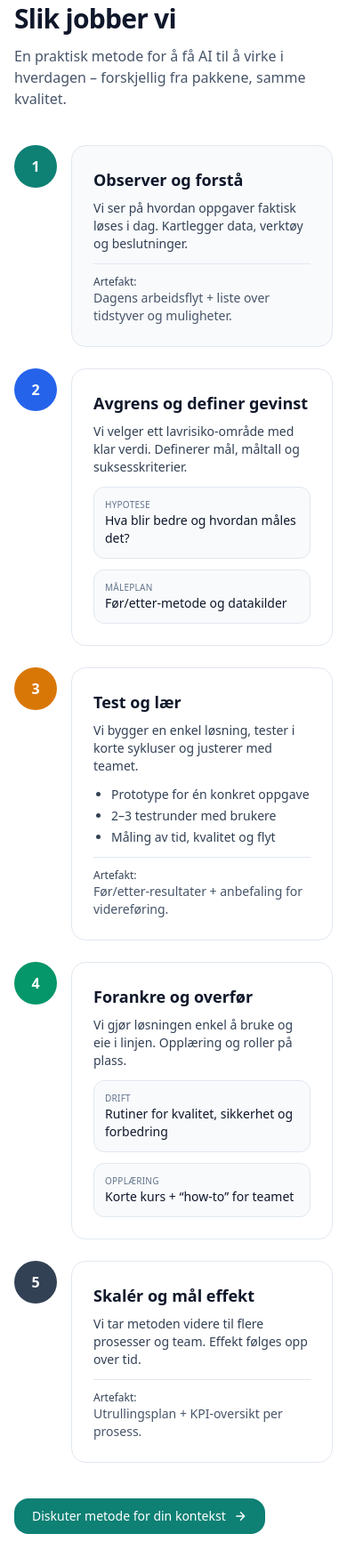
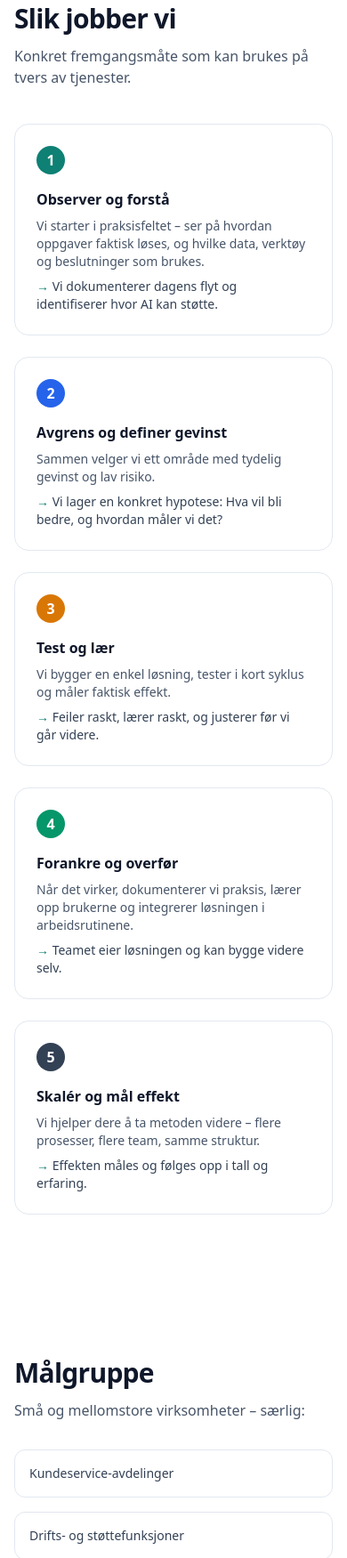
Before and after one commit to bmflindrum-realiser/realiser-static-site, a plain HTML site: page index.html in a window 390 px wide. Shown: the part 3067-4818 px from the top of the page at 89% size. Drawn offline with nearby package versions, Linux system fonts and the light colour scheme.

Commit message:
Update index.html

```diff
--- a/index.html
+++ b/index.html
@@ -161,159 +161,65 @@
   </div>
 </section>
 
- <!-- PROSESS / SLik jobber vi – konkret metodikk -->
+<!-- PROSESS / Slik jobber vi – horisontal -->
 <section id="prosess" class="py-20 sm:py-24 bg-white">
   <div class="max-w-6xl mx-auto px-4 sm:px-6 lg:px-8">
     <h2 class="text-3xl sm:text-4xl font-semibold tracking-tight">Slik jobber vi</h2>
-    <p class="mt-3 text-slate-600 max-w-3xl">
-      En praktisk metode for å få AI til å virke i hverdagen – forskjellig fra pakkene, samme kvalitet.
-    </p>
+    <p class="mt-3 text-slate-600 max-w-3xl">Konkret fremgangsmåte som kan brukes på tvers av tjenester.</p>
 
-    <!-- Vertical timeline on desktop, stacked on mobile -->
-    <div class="mt-10 relative">
-      <div class="hidden md:block absolute left-6 top-0 bottom-0 w-px bg-slate-200"></div>
-
+    <div class="mt-10 grid md:grid-cols-5 gap-6">
       <!-- 1 -->
-      <div class="relative md:pl-16">
-        <div class="flex items-start gap-4">
-          <div class="shrink-0 w-12 h-12 rounded-full bg-[var(--brand)] text-white flex items-center justify-center font-semibold">1</div>
-          <div class="rounded-2xl border border-slate-200 bg-slate-50 p-6 w-full">
-            <h3 class="font-semibold text-lg">Observer og forstå</h3>
-            <p class="mt-2 text-sm text-slate-700">Vi ser på hvordan oppgaver faktisk løses i dag. Kartlegger data, verktøy og beslutninger.</p>
-            <div class="mt-3 pt-3 border-t border-slate-200">
-              <div class="text-xs font-medium text-slate-700">Artefakt:</div>
-              <p class="text-sm text-slate-600">Dagens arbeidsflyt + liste over tidstyver og muligheter.</p>
-            </div>
-          </div>
-        </div>
+      <div class="rounded-2xl border border-slate-200 p-6">
+        <div class="w-8 h-8 rounded-full bg-[var(--brand)] text-white flex items-center justify-center font-semibold">1</div>
+        <h3 class="mt-4 font-semibold">Observer og forstå</h3>
+        <p class="mt-2 text-sm text-slate-600">
+          Vi starter i praksisfeltet – ser på hvordan oppgaver faktisk løses, og hvilke data, verktøy og beslutninger som brukes.
+        </p>
+        <p class="mt-2 text-sm text-slate-700"><span class="text-[var(--brand)]">→</span> Vi dokumenterer dagens flyt og identifiserer hvor AI kan støtte.</p>
       </div>
 
       <!-- 2 -->
-      <div class="relative mt-6 md:pl-16">
-        <div class="flex items-start gap-4">
-          <div class="shrink-0 w-12 h-12 rounded-full bg-blue-600 text-white flex items-center justify-center font-semibold">2</div>
-          <div class="rounded-2xl border border-slate-200 bg-white p-6 w-full">
-            <h3 class="font-semibold text-lg">Avgrens og definer gevinst</h3>
-            <p class="mt-2 text-sm text-slate-700">Vi velger ett lavrisiko-område med klar verdi. Definerer mål, måltall og suksesskriterier.</p>
-            <div class="mt-3 grid sm:grid-cols-2 gap-3">
-              <div class="rounded-xl border border-slate-200 p-3 bg-slate-50">
-                <div class="text-[10px] uppercase tracking-wide text-slate-500">Hypotese</div>
-                <div class="text-sm font-medium">Hva blir bedre og hvordan måles det?</div>
-              </div>
-              <div class="rounded-xl border border-slate-200 p-3 bg-slate-50">
-                <div class="text-[10px] uppercase tracking-wide text-slate-500">Måleplan</div>
-                <div class="text-sm font-medium">Før/etter-metode og datakilder</div>
-              </div>
-            </div>
-          </div>
-        </div>
+      <div class="rounded-2xl border border-slate-200 p-6">
+        <div class="w-8 h-8 rounded-full bg-blue-600 text-white flex items-center justify-center font-semibold">2</div>
+        <h3 class="mt-4 font-semibold">Avgrens og definer gevinst</h3>
+        <p class="mt-2 text-sm text-slate-600">
+          Sammen velger vi ett område med tydelig gevinst og lav risiko.
+        </p>
+        <p class="mt-2 text-sm text-slate-700"><span class="text-[var(--brand)]">→</span> Vi lager en konkret hypotese: Hva vil bli bedre, og hvordan måler vi det?</p>
       </div>
 
       <!-- 3 -->
-      <div class="relative mt-6 md:pl-16">
-        <div class="flex items-start gap-4">
-          <div class="shrink-0 w-12 h-12 rounded-full bg-amber-600 text-white flex items-center justify-center font-semibold">3</div>
-          <div class="rounded-2xl border border-slate-200 bg-white p-6 w-full">
-            <h3 class="font-semibold text-lg">Test og lær</h3>
-            <p class="mt-2 text-sm text-slate-700">Vi bygger en enkel løsning, tester i korte sykluser og justerer med teamet.</p>
-            <ul class="mt-3 text-sm text-slate-700 list-disc pl-5 space-y-1">
-              <li>Prototype for én konkret oppgave</li>
-              <li>2–3 testrunder med brukere</li>
-              <li>Måling av tid, kvalitet og flyt</li>
-            </ul>
-            <div class="mt-3 pt-3 border-t border-slate-200">
-              <div class="text-xs font-medium text-slate-700">Artefakt:</div>
-              <p class="text-sm text-slate-600">Før/etter-resultater + anbefaling for videreføring.</p>
-            </div>
-          </div>
-        </div>
+      <div class="rounded-2xl border border-slate-200 p-6">
+        <div class="w-8 h-8 rounded-full bg-amber-600 text-white flex items-center justify-center font-semibold">3</div>
+        <h3 class="mt-4 font-semibold">Test og lær</h3>
+        <p class="mt-2 text-sm text-slate-600">
+          Vi bygger en enkel løsning, tester i kort syklus og måler faktisk effekt.
+        </p>
+        <p class="mt-2 text-sm text-slate-700"><span class="text-[var(--brand)]">→</span> Feiler raskt, lærer raskt, og justerer før vi går videre.</p>
       </div>
 
       <!-- 4 -->
-      <div class="relative mt-6 md:pl-16">
-        <div class="flex items-start gap-4">
-          <div class="shrink-0 w-12 h-12 rounded-full bg-emerald-600 text-white flex items-center justify-center font-semibold">4</div>
-          <div class="rounded-2xl border border-slate-200 bg-white p-6 w-full">
-            <h3 class="font-semibold text-lg">Forankre og overfør</h3>
-            <p class="mt-2 text-sm text-slate-700">Vi gjør løsningen enkel å bruke og eie i linjen. Opplæring og roller på plass.</p>
-            <div class="mt-3 grid sm:grid-cols-2 gap-3">
-              <div class="rounded-xl border border-slate-200 p-3 bg-slate-50">
-                <div class="text-[10px] uppercase tracking-wide text-slate-500">Drift</div>
-                <div class="text-sm font-medium">Rutiner for kvalitet, sikkerhet og forbedring</div>
-              </div>
-              <div class="rounded-xl border border-slate-200 p-3 bg-slate-50">
-                <div class="text-[10px] uppercase tracking-wide text-slate-500">Opplæring</div>
-                <div class="text-sm font-medium">Korte kurs + “how-to” for teamet</div>
-              </div>
-            </div>
-          </div>
-        </div>
+      <div class="rounded-2xl border border-slate-200 p-6">
+        <div class="w-8 h-8 rounded-full bg-emerald-600 text-white flex items-center justify-center font-semibold">4</div>
+        <h3 class="mt-4 font-semibold">Forankre og overfør</h3>
+        <p class="mt-2 text-sm text-slate-600">
+          Når det virker, dokumenterer vi praksis, lærer opp brukerne og integrerer løsningen i arbeidsrutinene.
+        </p>
+        <p class="mt-2 text-sm text-slate-700"><span class="text-[var(--brand)]">→</span> Teamet eier løsningen og kan bygge videre selv.</p>
       </div>
 
       <!-- 5 -->
-      <div class="relative mt-6 md:pl-16">
-        <div class="flex items-start gap-4">
-          <div class="shrink-0 w-12 h-12 rounded-full bg-slate-700 text-white flex items-center justify-center font-semibold">5</div>
-          <div class="rounded-2xl border border-slate-200 bg-white p-6 w-full">
-            <h3 class="font-semibold text-lg">Skalér og mål effekt</h3>
-            <p class="mt-2 text-sm text-slate-700">Vi tar metoden videre til flere prosesser og team. Effekt følges opp over tid.</p>
-            <div class="mt-3 pt-3 border-t border-slate-200">
-              <div class="text-xs font-medium text-slate-700">Artefakt:</div>
-              <p class="text-sm text-slate-600">Utrullingsplan + KPI-oversikt per prosess.</p>
-            </div>
-          </div>
-        </div>
+      <div class="rounded-2xl border border-slate-200 p-6">
+        <div class="w-8 h-8 rounded-full bg-slate-700 text-white flex items-center justify-center font-semibold">5</div>
+        <h3 class="mt-4 font-semibold">Skalér og mål effekt</h3>
+        <p class="mt-2 text-sm text-slate-600">
+          Vi hjelper dere å ta metoden videre – flere prosesser, flere team, samme struktur.
+        </p>
+        <p class="mt-2 text-sm text-slate-700"><span class="text-[var(--brand)]">→</span> Effekten måles og følges opp i tall og erfaring.</p>
       </div>
-
-    </div>
-
-    <!-- Soft CTA -->
-    <div class="mt-10">
-      <a href="#kontakt" class="inline-flex items-center gap-2 rounded-2xl px-5 py-2.5 bg-[var(--brand)] text-white text-sm font-medium hover:opacity-90">
-        Diskuter metode for din kontekst
-        <svg xmlns="http://www.w3.org/2000/svg" class="w-4 h-4" fill="none" viewBox="0 0 24 24" stroke="currentColor" stroke-width="2"><path d="M5 12h14M12 5l7 7-7 7"/></svg>
-      </a>
     </div>
   </div>
 </section>
-  <!-- POSISJON & VERDIFORSLAG (tre kort) -->
-  <section id="posisjon" class="py-20 sm:py-24 bg-slate-50">
-    <div class="max-w-6xl mx-auto px-4 sm:px-6 lg:px-8">
-      <h2 class="text-3xl sm:text-4xl font-semibold tracking-tight">Vår posisjon</h2>
-      <p class="mt-3 text-slate-600 max-w-4xl">
-        De fleste AI-aktører fokuserer på teknologi og plattform. Vi fokuserer på mennesker, prosess og faktisk bruk.
-        Der andre leverer teknologi, sørger vi for at den blir tatt i bruk – broen mellom AI og arbeidshverdagen.
-      </p>
-      <div class="mt-8 grid md:grid-cols-3 gap-6">
-        <div class="rounded-2xl bg-white border border-slate-200 p-6">
-          <div class="text-base font-semibold text-slate-800">Behov i markedet</div>
-          <ul class="mt-4 text-sm text-slate-600 space-y-2 list-disc pl-5">
-            <li>AI føles komplisert og risikabelt</li>
-            <li>Lite tid og eierskap i organisasjonen</li>
-            <li>Manglende gevinstrealisering</li>
-            <li>Overfokus på teknologi</li>
-          </ul>
-        </div>
-        <div class="rounded-2xl bg-white border border-slate-200 p-6">
-          <div class="text-base font-semibold text-slate-800">Vår løsning</div>
-          <ul class="mt-4 text-sm text-slate-600 space-y-2 list-disc pl-5">
-            <li>Trygg, konkret og lavterskel innføring</li>
-            <li>Vi leder prosessen og trener folk i hverdagen</li>
-            <li>Vi måler og dokumenterer effekt</li>
-            <li>Fokus på arbeidsflyt og adopsjon</li>
-          </ul>
-        </div>
-        <div class="rounded-2xl bg-white border border-slate-200 p-6">
-          <div class="text-base font-semibold text-slate-800">Forretningsmodell</div>
-          <ul class="mt-4 text-sm text-slate-600 space-y-2 list-disc pl-5">
-            <li>Fastpris per fase/pakke</li>
-            <li>Partnerskap for teknisk leveranse ved behov</li>
-            <li>Vi leder prosess, mennesker og adopsjon</li>
-          </ul>
-        </div>
-      </div>
-    </div>
-  </section>
 
   <!-- MÅLGRUPPE -->
   <section id="malgruppe" class="py-20 sm:py-24 bg-white">
```
